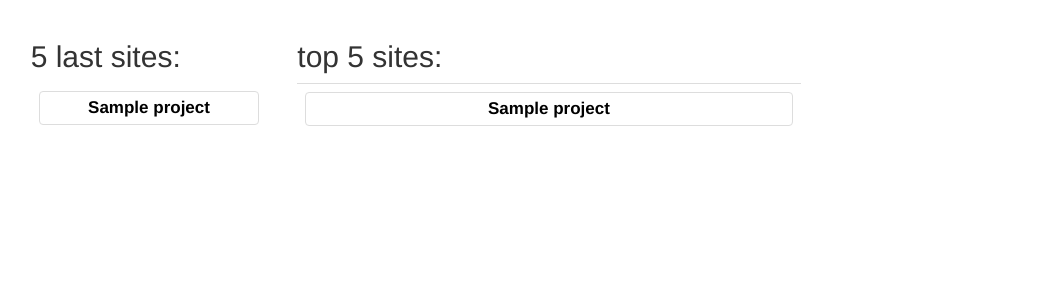
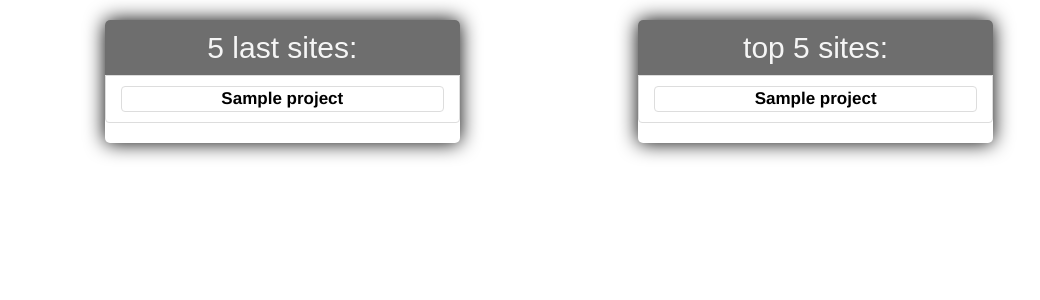
Before and after one commit to blackshadow608/site-constructor, a Django app: page / in a window 1280 px wide. Shown: the part 54-354 px from the top of the page, without its empty margins (91-1131 px from the left). Run offline with Django 3.2, Linux system fonts and the light colour scheme; tables that the repository leaves empty hold one stand-in row (values such as "Sample post"); some libraries are stand-ins or nearby versions.

Commit message:
stylysh home

```diff
--- a/article/admin.py
+++ b/article/admin.py
@@ -37,6 +37,6 @@ admin.site.register(Gallery, GalleryAdmin)
 admin.site.unregister(User)
 admin.site.register(User, UserProfileAdmin)
 
-watson.register(Project,fields=("project_name",))
-watson.register(PageProject, fields=("page_name","text",))
-watson.register(User, fields=("username",))
+# watson.register(Project,fields=("project_name",))
+# watson.register(PageProject, fields=("page_name","text",))
+# watson.register(User, fields=("username",))
--- a/article/views.py
+++ b/article/views.py
@@ -85,7 +85,7 @@ def get_main_page(request):
     total = Project.objects.filter().count()
     last_sites = Project.objects.filter()[total-5:total] if total > 5 else Project.objects.filter()[0:5]
     top_sites = get_top_sites()
-    return render_to_response('base.html', {'user': request.user, 'last_sites': last_sites,
+    return render_to_response('index.html', {'user': request.user, 'last_sites': last_sites,
                                             'top_sites': top_sites},
                               RequestContext(request))
 def get_top_sites():
--- a/static/css/mystyles.css
+++ b/static/css/mystyles.css
@@ -45,6 +45,11 @@ ul{
     -webkit-box-shadow: 0px 0px 20px #000000;
     box-shadow: 0px 0px 20px #000000;
     padding-top:20px;
+}
+
+.latest{
+    padding: 0;
+    border-radius: 5px;
 }
 
 .liquid .next {
@@ -129,3 +134,25 @@ ul{
     padding-left: 0;
     list-style-type: none;
 }
+.price {
+    font-size: 25px;
+    float: left;
+}
+.pricing_header {
+    background: none repeat scroll 0% 0% rgba(0, 0, 0, 0.57);
+    border-radius: 5px 5px 0px 0px;
+    transition: background 0.4s ease-out 0s;
+}
+.pricing_header h2 {
+    text-align:center;
+    line-height: 25px;
+    padding: 15px 0px;
+    margin: 0px;
+    font-family: "Quicksand", sans-serif;
+    font-weight: 400;
+    color: #F5F5F5;
+}
+.list-group-item:first-child {
+    border-top-right-radius: 0px;
+    border-top-left-radius: 0px;
+}
--- a/static/js/img-click.js
+++ b/static/js/img-click.js
@@ -5,7 +5,7 @@
     src_img = $(this).attr('src');
     target = $(".img-click");
     target.empty();
-    target.append('<img class="draggable-img" src="' + src_img + '"style="width:200px;height:150px" >');
+    target.append('<img class="draggable-img" src="' + src_img + '"style="width:350px;height:250px" >');
     return $(".draggable-img").draggable({
       helper: "clone",
       connectToSortable: ".sortable-img"
--- a/templates/base.html
+++ b/templates/base.html
@@ -63,45 +63,13 @@
                     </li>
                 {% endfor %}
             </select>
-            {#            <input class="btn btn-sm" type="submit" value="{% trans 'change' %}" />#}
         </form>
     </ul>
 </nav>
 <div class="col-md-10 center form-group col-md-offset-1">
+    {% block statistic %}
+    {% endblock %}
 
-    <div class="row">
-        <div class="col-md-3">
-            <table class="table" >
-                {% if last_sites %}
-                    <h2> {% trans "5 last sites:" %}</h2>
-                {% endif %}
-                {% for site in last_sites %}
-                    <tr >
-                        <td style="border: 0;">
-                            <a style="font-size: 17px; margin:0px" class="label label-info thumbnail link-type-dark" href="/view_mode/{{ site.id }}"> {{ site.project_name}}</a>
-
-                        </td>
-                    </tr>
-                {% endfor %}
-                {{ form.error }}
-            </table>
-        </div>
-        <div class="col-md-6">
-            <table class="table col-md-6">
-                {% if last_sites %}
-                    <h2> {% trans "top 5 sites:" %}</h2>
-                {% endif %}
-                {% for site in top_sites %}
-                    <tr>
-                        <td >
-                            <a style="font-size: 17px; margin:0px" class="label label-info thumbnail link-type-dark" href="/view_mode/{{ site.id }}"> {{ site.project_name}}</a>
-                        </td>
-                    </tr>
-                {% endfor %}
-                {{ form.error }}
-            </table>
-        </div>
-    </div>
     {% block login %}
     {% endblock %}
 
@@ -115,7 +83,6 @@
     {% endblock %}
     <script src={% static "js/change_language.js"%}></script>
     <script src={% static "js/disable_submit.js"%}></script>
-    <script src={% static "js/radirect_form.js"%}></script>
 </div>
 </body>
 </html>
--- /dev/null
+++ b/templates/index.html
@@ -0,0 +1,42 @@
+{% extends "base.html" %}
+{% load staticfiles %}
+{% load i18n %}
+{% load l10n %}
+{% load cloudinary %}
+{% block statistic %}
+    <div class="row">
+        <div class="col-md-4 col-md-offset-1 content latest"id="home-box">
+            <div class="pricing_header">
+                {% if last_sites %}
+                    <h2> {% trans "5 last sites:" %}</h2>
+                {% endif %}
+                <div class="space"></div>
+            </div>
+            <ul class="list-group">
+                {% for site in last_sites %}
+                    <li class="list-group-item " style=" margin:0px;">
+                        <a style="font-size: 17px; margin:0px;padding:0px" class="label label-default thumbnail link-type-dark" href="/view_mode/{{ site.id }}">
+                            {{ site.project_name}}
+                        </a>
+                    </li>
+                {% endfor %}
+            </ul>
+        </div>
+        <div class="col-md-2"></div>
+        <div class="col-md-4 content latest" id="home-box">
+            <div class="pricing_header">
+                {% if last_sites %}
+                    <h2> {% trans "top 5 sites:" %}</h2>
+                {% endif %}
+                <div class="space"></div>
+            </div>
+            <ul class="list-group">
+                {% for site in top_sites %}
+                    <li class="list-group-item " style=" margin:0px;">
+                        <a style="font-size: 17px; margin:0px;padding:0px" class="label label-default thumbnail link-type-dark" href="/view_mode/{{ site.id }}"> {{ site.project_name}}</a>
+                    </li>
+                {% endfor %}
+            </ul>
+        </div>
+    </div>
+{% endblock %}
--- a/templates/user_projects.html
+++ b/templates/user_projects.html
@@ -66,5 +66,7 @@
     <link  href="http://cdnjs.cloudflare.com/ajax/libs/fotorama/4.6.4/fotorama.css" rel="stylesheet">
     <script src="http://cdnjs.cloudflare.com/ajax/libs/fotorama/4.6.4/fotorama.js"></script>
     <script src={% static "js/sas.js" %}></script>
+    <script src={% static "js/radirect_form.js"%}></script>
+
 
 {% endblock %}
```
Also changed, not shown: templates/editor.html (+1 -10 lines), 1 other file. Lines whose indentation alone changed are shown as unchanged.
